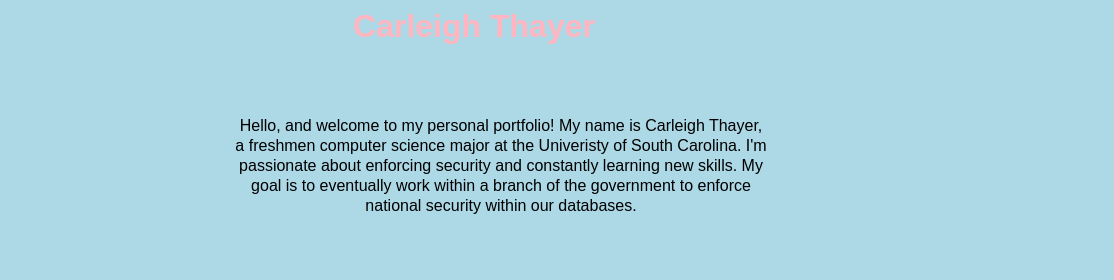
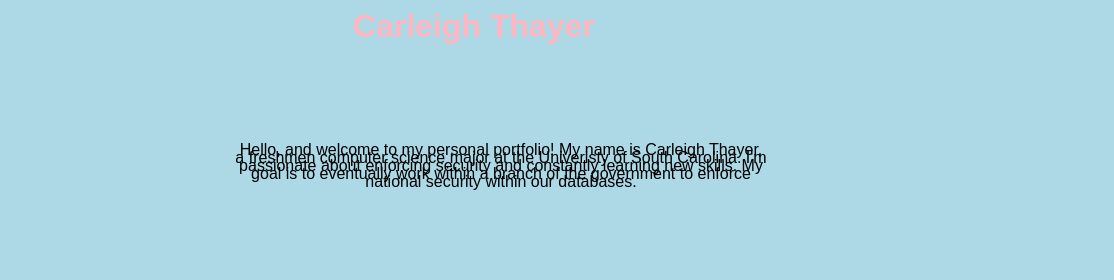
Before and after one commit to cnthayer12/cnthayer12.github.io, a plain HTML site: page index.html in a window 1280 px wide. Shown: the top 280 px of the page, 166-1280 px from the left. Drawn offline with Linux system fonts and the light colour scheme.

Commit message:
size change

```diff
--- a/styles.css
+++ b/styles.css
@@ -42,5 +42,5 @@ body {
         width:50%;
         text-align: center;
         margin: auto;
-        line-height: 125%;
+        line-height: 50%;
     }
```
